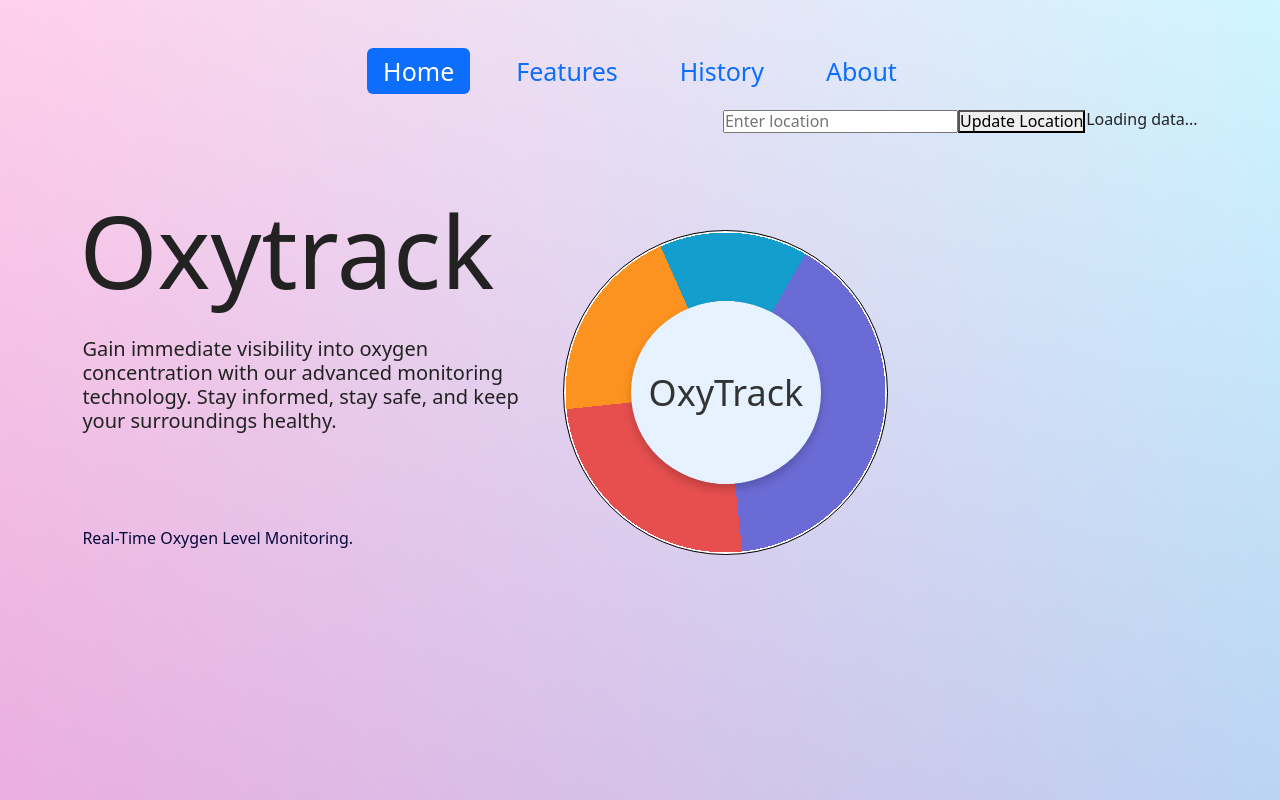
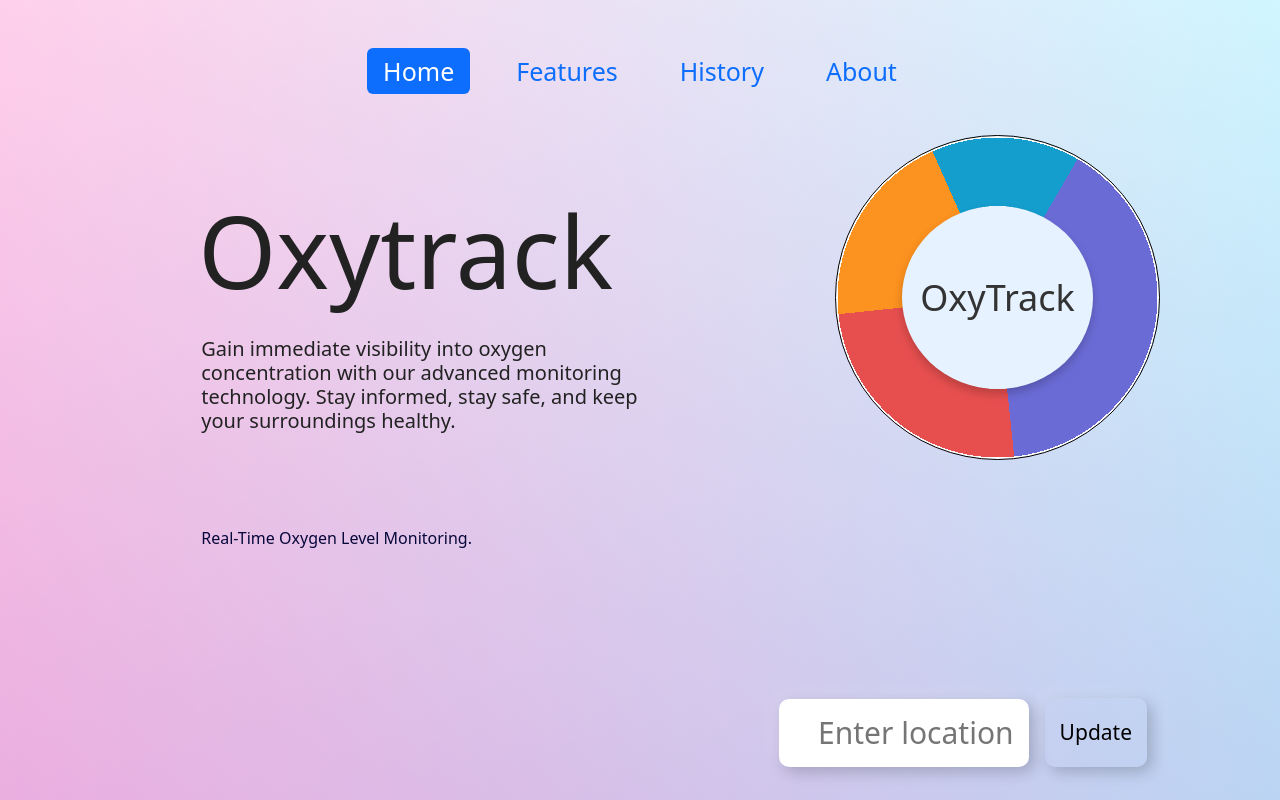
Before and after one commit to JUBAYER-AHMMED/Air-Quality-Checker, a React (Vite) app in the folder frontend/: page / in a window 1280 px wide. Built offline with nearby package versions, Linux system fonts and the light colour scheme.

Commit message:
final update

```diff
--- a/frontend/src/App.css
+++ b/frontend/src/App.css
@@ -44,7 +44,8 @@ body {
   margin-top: 120px;
 
   position: relative;
-  left: 100px;
+  left: 15px;
+  bottom:95px;
 }
 /* #map {
   height: 200px;
@@ -91,6 +92,7 @@ body {
   border: none;
   border-radius: 50%; /* Make it perfectly round */
   padding: 70px 18px;
+  aspect-ratio: 1.2;
   /* border-radius: 10px; */
   box-shadow: 0px 5px 10px rgba(0, 0, 0, 0.2);
   color: #333;
@@ -130,3 +132,49 @@ body {
   gap: 30px;
   font-size: 25px;
 }
+.location-input{
+  /* border: 1px solid red; */
+  display: flex;
+  align-items:end;
+
+  position: absolute;
+  right:125px;
+  bottom: 25px;
+}
+.location-input input{
+  /* background: transparent; */
+    /* background-color: rgba(255, 255, 255 ,0.3); */
+    border: 0;
+    border-radius: 10px;
+    width:250px;
+    padding: 16px 15px;
+    margin: 8px;
+
+    box-shadow: -8px -8px 15px rgba(255,255,255,0.1),5px 5px 15px rgba(0,0,0,0.2);
+    font-size: 30px;
+    text-align: right;
+    cursor: pointer;
+
+}
+.location-input button{
+  background: transparent;
+  padding: 22px 15px;
+    margin: 8px;
+    border: 0;
+    border-radius: 10px;
+
+    box-shadow: -8px -8px 15px rgba(255,255,255,0.1),5px 5px 15px rgba(0,0,0,0.2);
+    font-size: 21px;
+    text-align: right;
+    /* cursor: pointer; */
+}
+.location-name{
+  position: absolute;
+  width: 150px;
+  height: 50px;
+  bottom: 95px;
+  right: 220px;
+  /* border: 1px solid red; */
+
+  font-size: 26px;
+}
--- a/frontend/src/components/Navbar.jsx
+++ b/frontend/src/components/Navbar.jsx
@@ -14,7 +14,10 @@ const NavBar = () => {
             </a>
           </li>
           <li className="nav-item">
-            <a href="#" className="nav-link">
+            <a
+              href="https://air-quality-checker-ftzu.onrender.com/"
+              className="nav-link"
+            >
               History
             </a>
           </li>
--- a/frontend/src/components/PieDonut.jsx
+++ b/frontend/src/components/PieDonut.jsx
@@ -77,7 +77,7 @@ const PieDonut = () => {
           value={userLocation}
           onChange={(e) => setUserLocation(e.target.value)}
         />
-        <button onClick={handleUpdateLocation}>Update Location</button>
+        <button onClick={handleUpdateLocation}>Update</button>
       </div>
 
       {/* Display Place Name below the pie chart */}
@@ -87,14 +87,14 @@ const PieDonut = () => {
         </div>
       )}
 
-      {/* ✅ Display fetched data safely */}
+      {/* ✅ Display fetched data safely
       {Array.isArray(fetchedData) && fetchedData.length > 0 ? (
         fetchedData.map((item) => (
           <p key={item._id}>{item.name}</p> // Assuming MongoDB stores `_id`
         ))
       ) : (
         <p>Loading data...</p>
-      )}
+      )} */}
     </>
   );
 };
```
